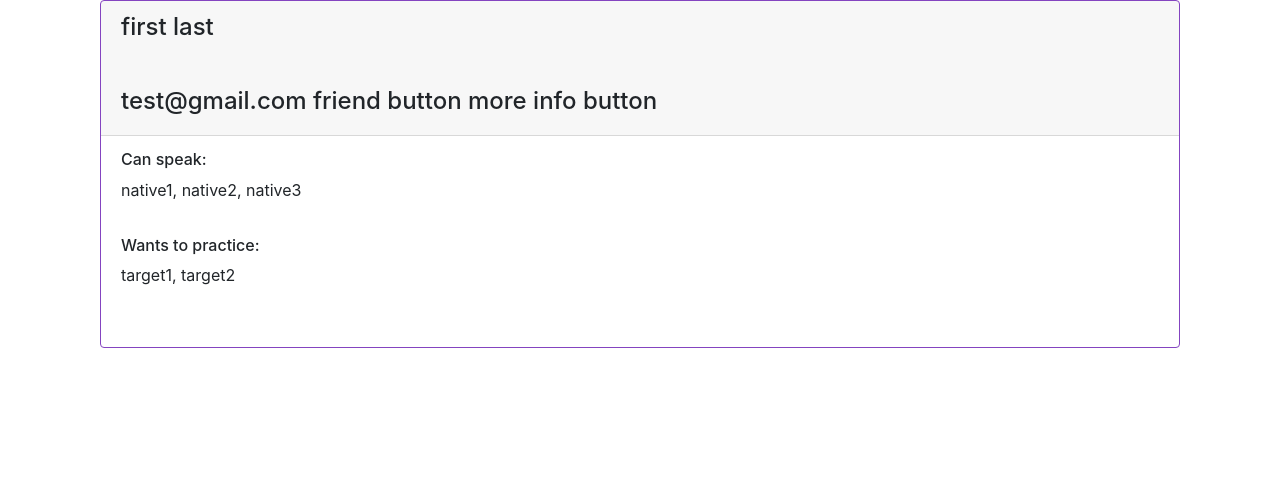
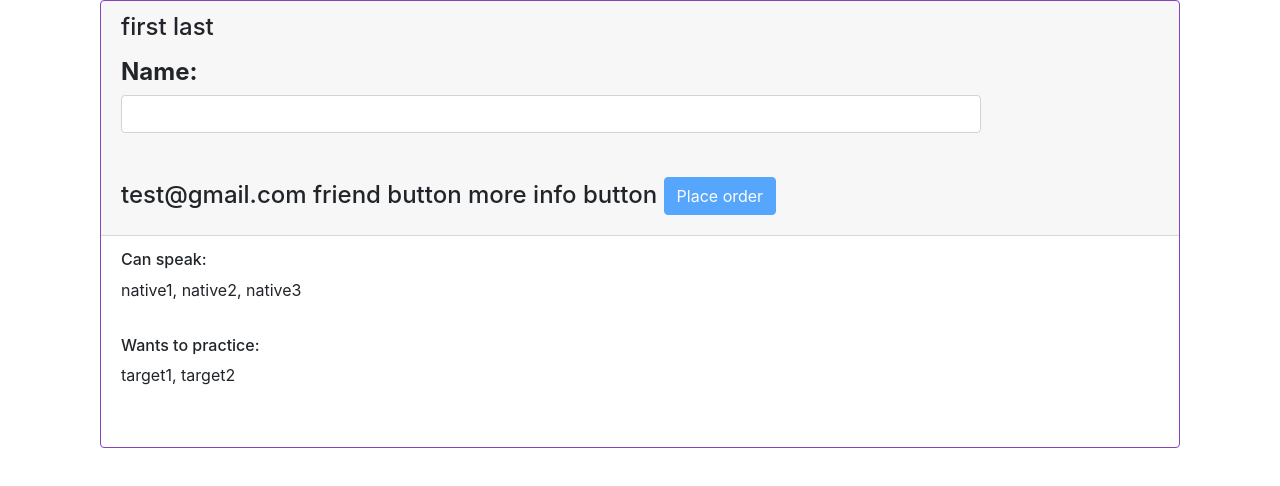
Before and after one commit to jayli201/lingoNet, an Angular app in the folder angular/lingoNet-angular/: page / in a window 1280 px wide. Shown: the top 486 px of the page. Built offline with nearby package versions, Linux system fonts and the light colour scheme.

Commit message:
post request works but has CORS issue

```diff
--- a/angular/lingoNet-angular/src/app/friends/friends.component.html
+++ b/angular/lingoNet-angular/src/app/friends/friends.component.html
@@ -13,13 +13,27 @@
               <!-- {{ card.firstName }}
               {{ card.lastName }} -->
 
+                <!-- test out input: works -->
+              <div class="form-group">
+                <label>Name: </label>
+                <input type="text" required minlength="8" #name="ngModel" [class.is-invalid]="(name.invalid && name.touched)"
+                  class="form-control is-invalid" [(ngModel)]="cardModel.email" name="email">
+                <!-- note: we don't use autofocus here. Why? -->
+                <small class="text-danger" [class.d-none]="name.valid || name.untouched">
+                  Name is required and must be at least 8 characters.
+                </small>
+              </div>
+
               <br />
 
               {{ card.email }}
 
               friend button
               more info button
-
+              <button class="btn btn-primary" type="submit" [disabled]="!orderForm.form.valid" (click)="confirmOrder(orderForm.value)"
+                title="always enabled">
+                Place order
+              </button>
             </form>
 
           </h4>
--- a/angular/lingoNet-angular/src/app/friends/friends.component.ts
+++ b/angular/lingoNet-angular/src/app/friends/friends.component.ts
@@ -15,6 +15,7 @@ export class FriendsComponent implements OnInit {
   // constructor() { }
 
   ngOnInit(): void {
+    console.log("init");
   }
 
   card = new Card('first', 'last', 'test@gmail.com', ['native1, native2, native3'], ['target1, target2']);
@@ -22,13 +23,15 @@ export class FriendsComponent implements OnInit {
   data_submitted = '';
   confirm_msg = '';
 
-  responsedata = new Card('', '', '', null, null);
 
+  cardModel = new Card('', '', '', null, null);
 
   confirmOrder(data: any): void {
     console.log(data);
 
   }
+
+  responsedata = new Card('', '', '', null, null);
 
   // passing in a form variable of type any, no return result
   onSubmit(form: any): void {
@@ -49,7 +52,8 @@ export class FriendsComponent implements OnInit {
     // post<return_type>('url', data);
     // observable --> subscribe
       // the observable doesn't execute the function until subscribed
-    this.http.post<Card>('http://localhost/cs4640/angular/data/request-handler.php', params)
+    // this.http.post<Card>('http://localhost/cs4640/angular/data/request-handler.php', params)
+    this.http.post<Card>('http://localhost/cs4640/lingoNet/angular/data/request-handler.php', params)
       .subscribe((response_from_php) => {
         // successful, use response in some way
         this.responsedata = response_from_php;
@@ -60,4 +64,5 @@ export class FriendsComponent implements OnInit {
     })
   }
 
+
 }
```
Also changed, not shown: 2 other files (tests, documents, lock files or other folders).
